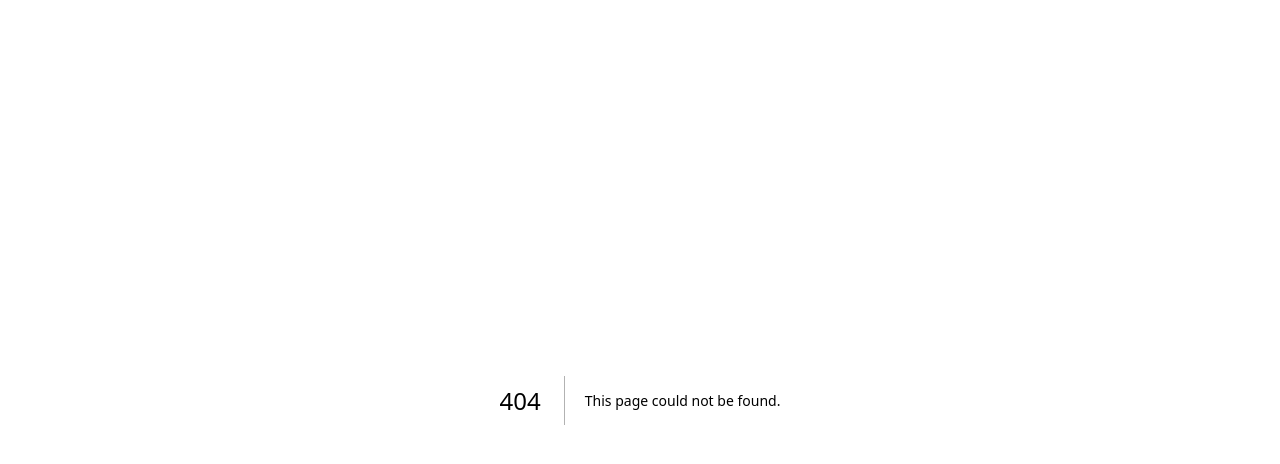
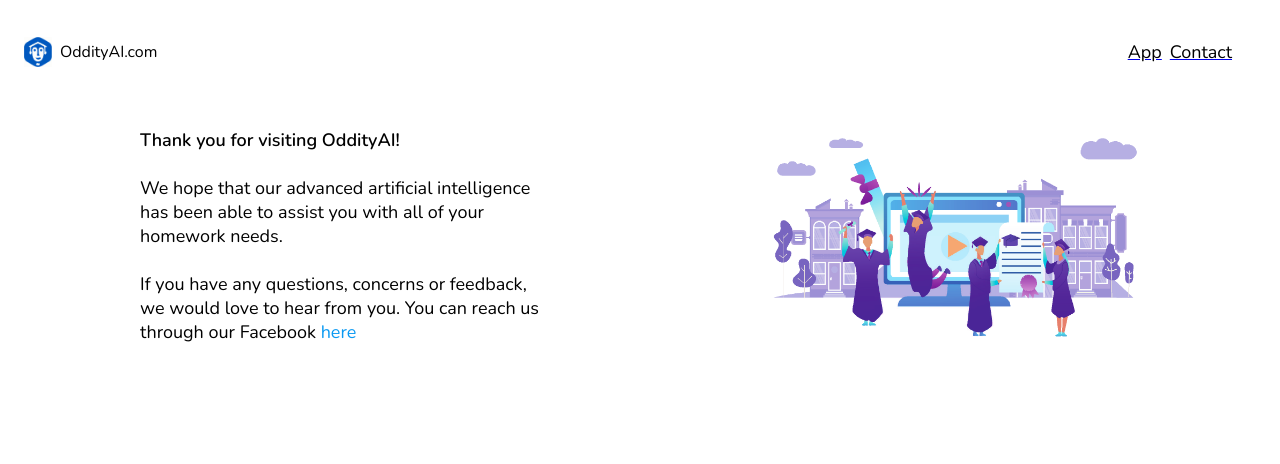
Before and after one commit to oddityai/oddity-front-end, a Next.js app: page /contact in a window 1280 px wide. Before the commit this address had no page. Shown: the top 464 px of the page. Built offline with nearby package versions, Linux system fonts and the light colour scheme.

Commit message:
add pages

```diff
--- a/pages/AppBar.js
+++ b/pages/AppBar.js
@@ -9,6 +9,7 @@ import MenuIcon from "@mui/icons-material/Menu";
 import TwitterIcon from "@mui/icons-material/Twitter";
 import SmartToyIcon from "@mui/icons-material/SmartToy";
 import { Nunito } from "@next/font/google";
+import Link from "next/link";
 
 const nunito = Nunito({ subsets: ["latin"] });
 
@@ -39,6 +40,72 @@ export default function ButtonAppBar() {
           <img style={{ height: 30, marginRight: 8 }} src="/logo.png" />
           <div>OddityAI.com</div>
         </div>
+        <div>
+          <div
+            style={{
+              padding: 16,
+              display: "flex",
+              justifyContent: "space-between",
+            }}
+          >
+            {/* <div style={{ marginRight: 8 }}>
+              <Link href="/home">
+                {" "}
+                <div
+                  style={{
+                    textDecoration: "none",
+                    color: "black",
+                    fontSize: 18,
+                  }}
+                >
+                  Home
+                </div>
+              </Link>
+            </div> */}
+            <div style={{ marginRight: 8 }}>
+              <Link href="/">
+                {" "}
+                <div
+                  style={{
+                    textDecoration: "none",
+                    color: "black",
+                    fontSize: 18,
+                  }}
+                >
+                  App
+                </div>
+              </Link>
+            </div>
+            {/* <div style={{ marginRight: 8 }}>
+              <Link href="/about">
+                {" "}
+                <div
+                  style={{
+                    textDecoration: "none",
+                    color: "black",
+                    fontSize: 18,
+                  }}
+                >
+                  About
+                </div>
+              </Link>
+            </div> */}
+            <div style={{ marginRight: 8 }}>
+              <Link href="/contact">
+                {" "}
+                <div
+                  style={{
+                    textDecoration: "none",
+                    color: "black",
+                    fontSize: 18,
+                  }}
+                >
+                  Contact
+                </div>
+              </Link>
+            </div>
+          </div>
+        </div>
       </div>
     </div>
   );
--- /dev/null
+++ b/pages/contact.js
@@ -0,0 +1,69 @@
+import AppBar from "./AppBar";
+import { Nunito } from "@next/font/google";
+
+const nunito = Nunito({ subsets: ["latin"] });
+const Contact = () => {
+  return (
+    <div className={nunito.className}>
+      <AppBar />
+      <div>
+        <div
+          style={{
+            padding: 16,
+            display: "flex",
+            justifyContent: "space-around",
+            flexDirection: "row",
+            flexWrap: "wrap",
+            fontSize: 18,
+          }}
+        >
+          <div
+            style={{
+              padding: 16,
+              width: "50%",
+              maxWidth: 400,
+            }}
+          >
+            <span style={{ fontWeight: 600 }}>
+              Thank you for visiting OddityAI!
+            </span>
+            <br />
+            <br />
+            We hope that our advanced artificial intelligence has been able to
+            assist you with all of your homework needs.
+            <br />
+            <br />
+            If you have any questions, concerns or feedback, we would love to
+            hear from you. You can reach us through our Facebook{" "}
+            <span
+              style={{ color: "#0a99f2", cursor: "pointer" }}
+              onClick={() => {
+                window.open(
+                  "https://www.facebook.com/profile.php?id=100088926106665"
+                );
+              }}
+            >
+              here
+            </span>{" "}
+          </div>
+          <div
+            style={{
+              display: "flex",
+              justifyContent: "center",
+              alignItems: "center",
+              position: "relative",
+              width: "50%",
+              maxWidth: 400,
+            }}
+          >
+            <img
+              src="/contact.png"
+              style={{ maxHeight: "100%", maxWidth: "100%" }}
+            />
+          </div>
+        </div>
+      </div>
+    </div>
+  );
+};
+export default Contact;
```
Also changed, not shown: pages/about.js (added, +67 -0 lines), pages/home.js (added, +69 -0 lines), public/contact.png (added).
